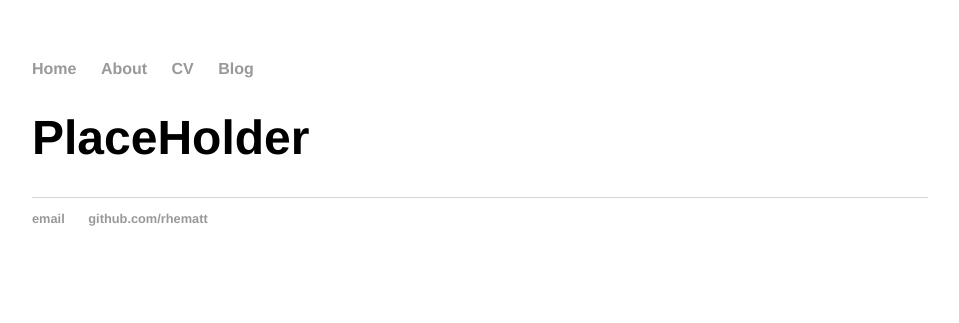
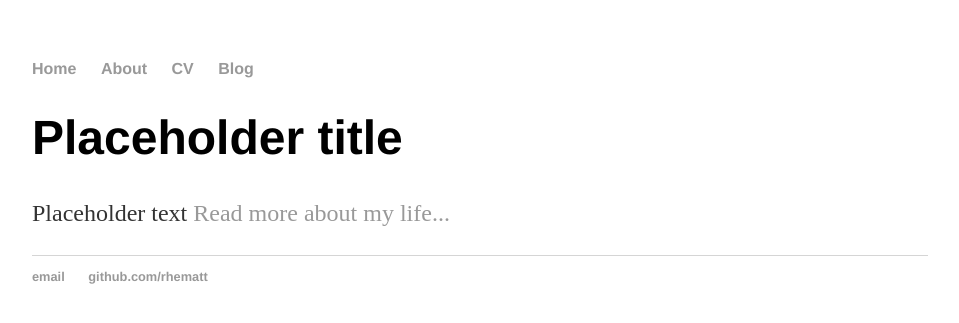
Before and after one commit to rhematt/rhematt.github.io, a Jekyll site: the page built from index.html, in a window 1280 px wide. Shown: the top 323 px of the page, without its empty margins (160-1119 px from the left). Built offline with Jekyll 4.4.1, drawn with Linux system fonts in a browser that asks for light colours.

Commit message:
Update index.html
added jekyll template

```diff
--- a/index.html
+++ b/index.html
@@ -1,29 +1,8 @@
-<!DOCTYPE html>
-<html>
-	<head>
-		<title>Dr Richard Matthews</title>
-		<!-- link to main stylesheet -->
-		<link rel="stylesheet" type="text/css" href="/css/main.css">
-	</head>
-	<body>
-		<nav>
-    		<ul>
-        		<li><a href="/">Home</a></li>
-	        	<li><a href="/about">About</a></li>
-        		<li><a href="/cv">CV</a></li>
-        		<li><a href="/blog">Blog</a></li>
-    		</ul>
-		</nav>
-		<div class="container">
-    		<div class="blurb">
-        		<h1>PlaceHolder</h1>
-    		</div><!-- /.blurb -->
-		</div><!-- /.container -->
-		<footer>
-    		<ul>
-        		<li><a href="mailto:rhematthews@gmail.com">email</a></li>
-        		<li><a href="https://github.com/rhematt">github.com/rhematt</a></li>
-			</ul>
-		</footer>
-	</body>
-</html>
+---
+layout: default
+title: Dr Richard Matthews
+---
+<div class="blurb">
+	<h1>Placeholder title</h1>
+	<p> Placeholder text <a href="/about">Read more about my life...</a></p>
+</div><!-- /.blurb -->
```
